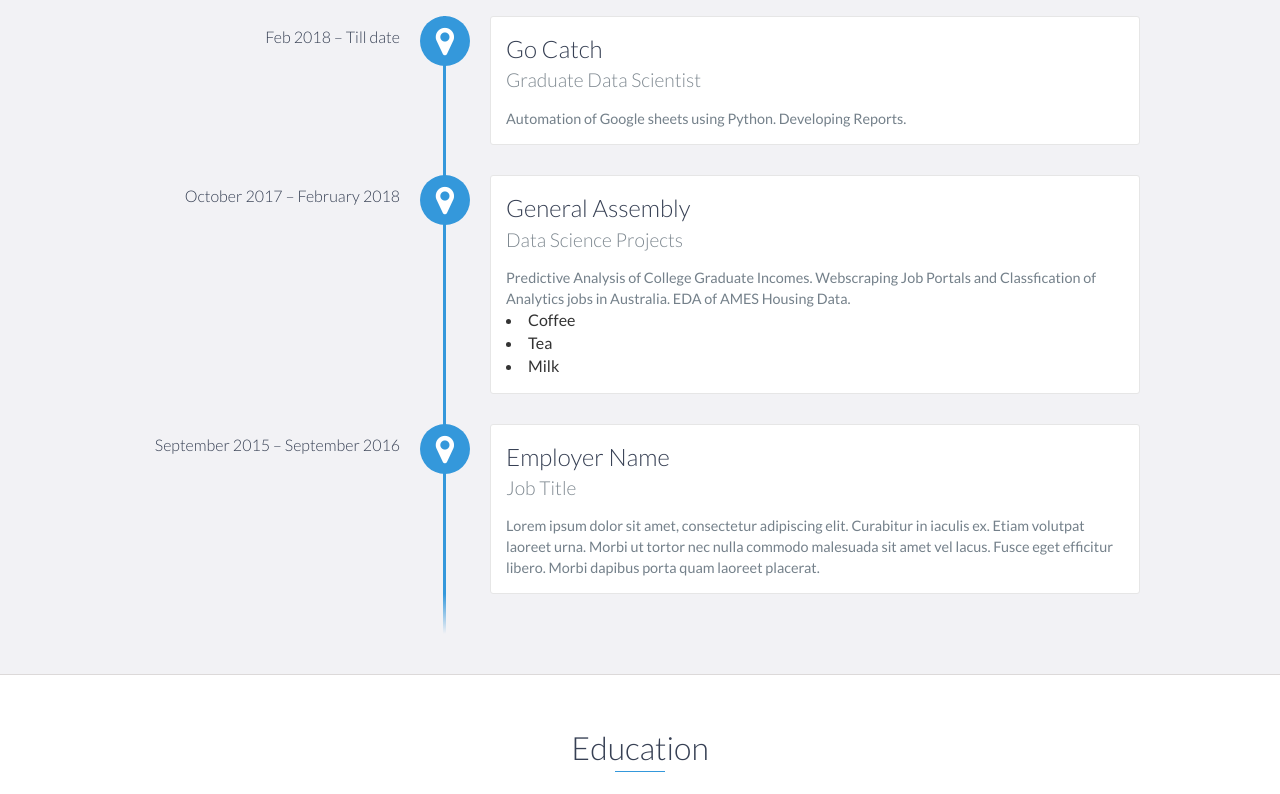
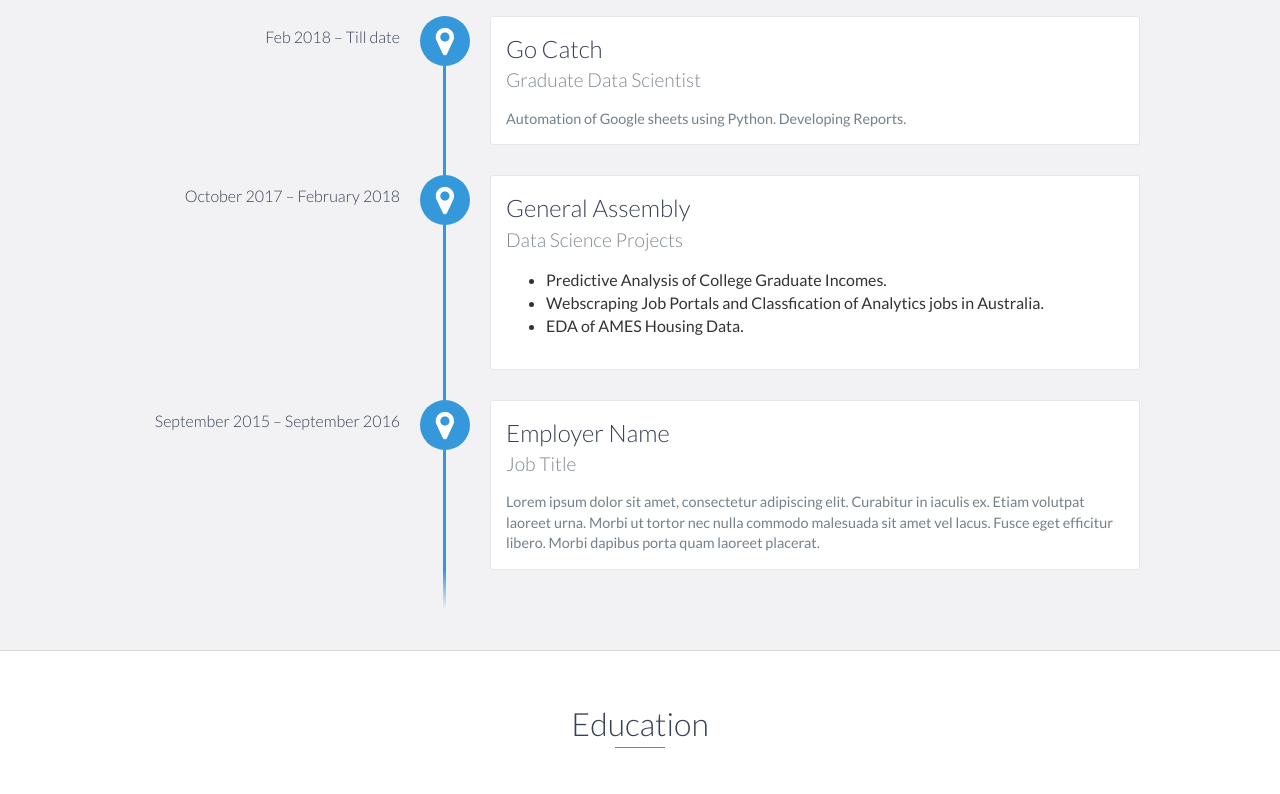
Before and after one commit to Dayab24/DRevisted, a website: page index.html in a window 1280 px wide. Shown: the part 1182-1976 px from the top of the page. Drawn offline with nearby package versions, Linux system fonts and the light colour scheme.

Commit message:
Update index.html

```diff
--- a/index.html
+++ b/index.html
@@ -98,15 +98,15 @@
             <div data-date="October 2017 – February 2018">
                 <h3>General Assembly</h3>
                 <h4>Data Science Projects</h4>
-                <p>
-		    Predictive Analysis of College Graduate Incomes.
-                    Webscraping Job Portals and Classfication of Analytics jobs in Australia.
-		    EDA of AMES Housing Data.
-		    <li>Coffee</li>
-		    <li>Tea</li>
-		    <li>Milk</li>
+                <ul>
+		    <li>  Predictive Analysis of College Graduate Incomes.
+		    </li>
+		    <li>  Webscraping Job Portals and Classfication of Analytics jobs in Australia.
+		    </li>
+		    <li>  EDA of AMES Housing Data.
+		    </li>
 
-                </p>
+                </ul>
             </div>
 
             <div data-date="September 2015 – September 2016">
```
